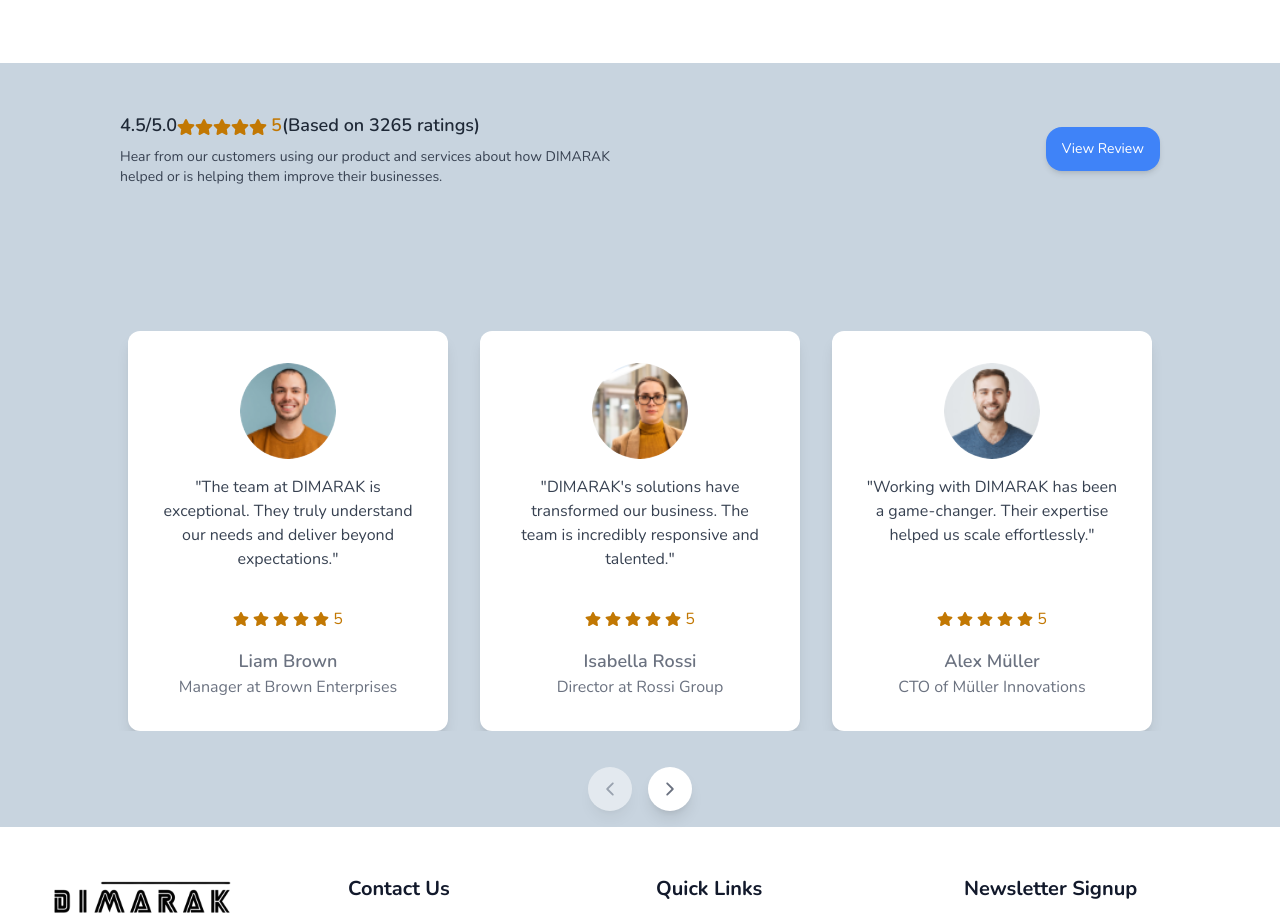
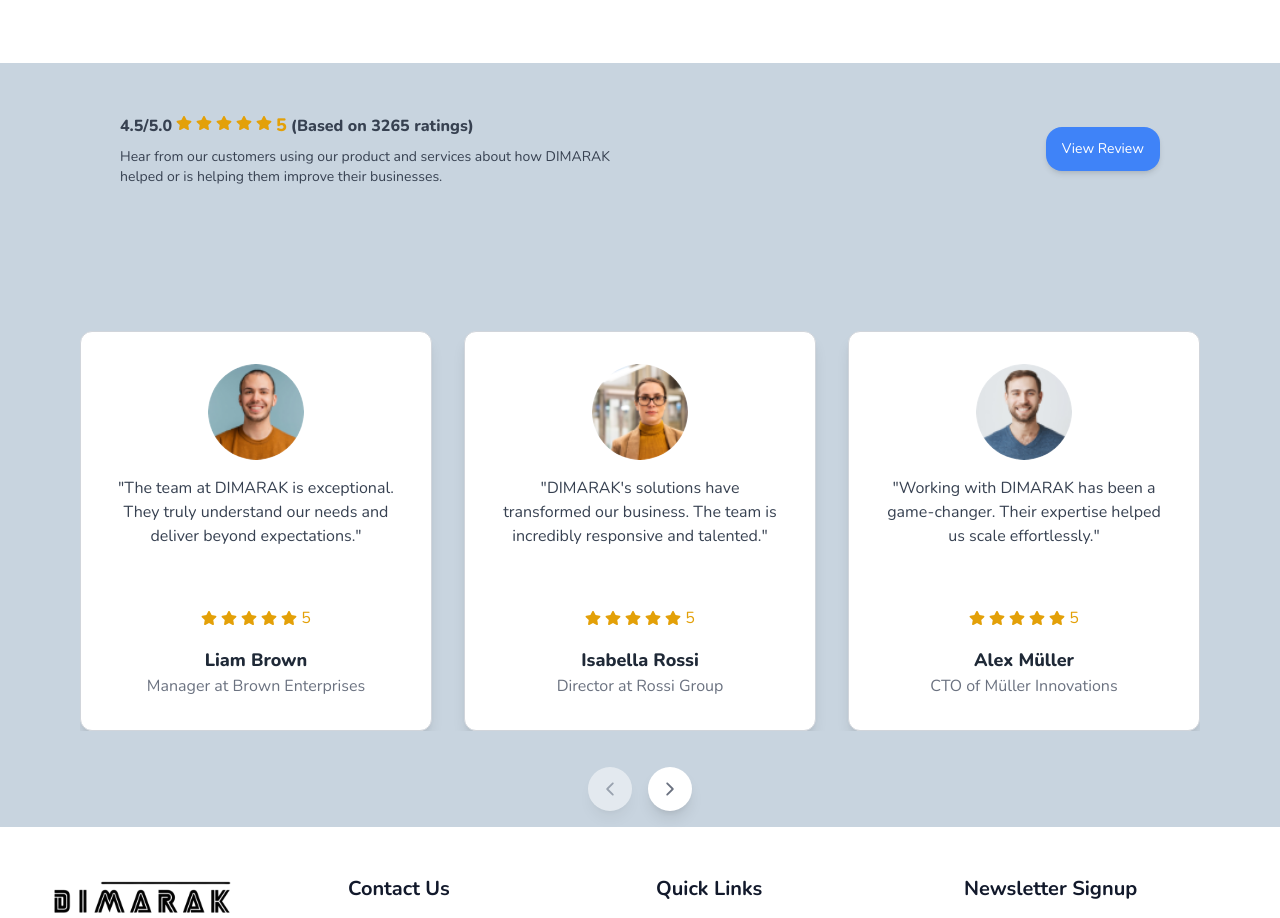
Before and after one commit to Dimarak-Limited-HQ/dimarak.com, a Next.js app: page / in a window 1280 px wide. Shown: the part 2034-2952 px from the top of the page. Built offline with nearby package versions, Linux system fonts and the light colour scheme.

Commit message:
Fix rating stars issue and make section responsive

```diff
--- a/src/components/testimonial/Testimonial.tsx
+++ b/src/components/testimonial/Testimonial.tsx
@@ -3,7 +3,7 @@
 import Image from 'next/image';
 import { FaStar } from 'react-icons/fa';
 import { IoIosArrowBack, IoIosArrowForward } from 'react-icons/io';
-import { useState } from 'react';
+import { useState, useEffect } from 'react';
 
 export default function Testimonials() {
   const testimonials = [
@@ -42,14 +42,31 @@
   ];
 
   const [currentIndex, setCurrentIndex] = useState(0);
+  const [visibleCount, setVisibleCount] = useState(3);
+
+  // Update the visibleCount based on screen size
+  useEffect(() => {
+    const updateVisibleCount = () => {
+      if (window.innerWidth < 768) {
+        setVisibleCount(1); // Show 1 testimonial on small screens
+      } else {
+        setVisibleCount(3); // Show 3 testimonials on larger screens
+      }
+    };
+
+    updateVisibleCount(); // Set initial value
+    window.addEventListener('resize', updateVisibleCount);
+
+    return () => window.removeEventListener('resize', updateVisibleCount);
+  }, []);
 
   const visibleTestimonials = testimonials.slice(
     currentIndex,
-    currentIndex + 3
+    currentIndex + visibleCount
   );
 
   const handleNext = () => {
-    if (currentIndex < testimonials.length - 3) {
+    if (currentIndex < testimonials.length - visibleCount) {
       setCurrentIndex(currentIndex + 1);
     }
   };
@@ -63,36 +80,36 @@
   return (
     <div className="bg-[#C8D4DF] dark:bg-gray-900 pt-12 pb-24 relative">
       <div className="max-w-6xl mx-auto px-4">
-        <div className="flex justify-between items-center mb-36">
-          <div className="w-1/2 text-left ml-10">
-            <p className="text-lg font-semibold text-gray-800 dark:text-gray-200">
+        <div className="flex flex-col md:flex-row justify-between items-center mb-12 md:mb-36">
+          <div className="w-full md:w-1/2 text-center md:text-left md:ml-10">
+            <div className="text-base font-extrabold text-gray-700 dark:text-gray-200">
               4.5/5.0
-              <span className="text-yellow-500">
+              <span className="text-yellow-400 mx-1 relative bottom-1 space-x-1">
                 {[...Array(5)].map((_, i) => (
                   <FaStar key={i} className="inline" />
                 ))}
               </span>
-              <span className="text-yellow-500 ml-1">5</span>
+              <span className="text-yellow-400 text-lg mr-1">5</span>
               (Based on 3265 ratings)
-            </p>
+            </div>
             <p className="text-gray-700 dark:text-gray-300 mt-2 text-sm">
               Hear from our customers using our product and services about how
               DIMARAK helped or is helping them improve their businesses.
             </p>
           </div>
 
-          <div className="w-1/2 text-right mr-10">
+          <div className="w-full md:w-1/2 text-center md:text-right mt-6 md:mt-0 md:mr-10">
             <button className="bg-blue-500 dark:bg-blue-700 text-white py-3 px-4 text-sm rounded-2xl shadow-md hover:bg-blue-600 dark:hover:bg-blue-800">
               View Review
             </button>
           </div>
         </div>
 
-        <div className="flex flex-col md:flex-row justify-center items-center space-y-8 md:space-y-0 md:space-x-8 overflow-x-hidden">
+        <div className="flex flex-col md:flex-row justify-center items-stretch space-y-8 md:space-y-0 md:space-x-8 overflow-x-hidden">
           {visibleTestimonials.map((testimonial, index) => (
             <div
               key={index}
-              className="bg-white dark:bg-gray-800 rounded-xl shadow-lg p-8 text-center w-80 flex flex-col justify-between"
+              className="bg-white dark:bg-gray-800 border border-gray-300 dark:border-gray-700 rounded-xl shadow-lg p-8 text-center w-full md:w-80 flex flex-col justify-between flex-grow"
               style={{ minHeight: '400px' }}
             >
               <div className="w-24 h-24 mx-auto mb-4">
@@ -109,11 +126,11 @@
               </p>
               <div className="flex items-center justify-center space-x-1 mb-4">
                 {[...Array(5)].map((_, i) => (
-                  <FaStar key={i} className="text-yellow-500" />
+                  <FaStar key={i} className="text-yellow-400" />
                 ))}
-                <span className="ml-2 text-yellow-500">5</span>
+                <span className="ml-2 text-yellow-400">5</span>
               </div>
-              <p className="font-semibold text-lg text-gray-500 dark:text-gray-400">
+              <p className="font-extrabold text-lg text-gray-800 dark:text-gray-800">
                 {testimonial.name}
               </p>
               <p className="text-gray-500 dark:text-gray-400 text-base">
@@ -122,6 +139,7 @@
             </div>
           ))}
         </div>
+
         <div className="absolute bottom-4 left-0 right-0 flex justify-center space-x-4 px-4">
           <button
             onClick={handlePrev}
@@ -133,7 +151,7 @@
 
           <button
             onClick={handleNext}
-            disabled={currentIndex >= testimonials.length - 3}
+            disabled={currentIndex >= testimonials.length - visibleCount}
             className="p-3 bg-white dark:bg-gray-800 rounded-full shadow-lg hover:bg-gray-100 dark:hover:bg-gray-700 disabled:opacity-50"
           >
             <IoIosArrowForward className="text-gray-500 dark:text-gray-300 text-xl" />
```
